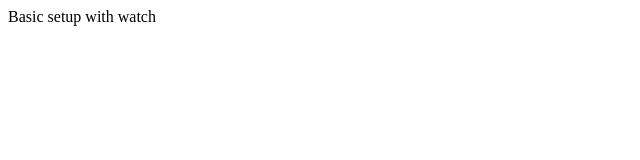
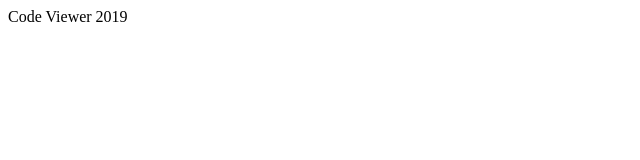
Before and after one commit to jmarkstevens/CodeViewer2019, a React app: page / in a window 1280 px wide. Shown: the top 160 px of the page, without its empty margins (0-640 px from the left). Built offline with nearby package versions, Linux system fonts and the light colour scheme.

Commit message:
first run

```diff
--- a/src/app.jsx
+++ b/src/app.jsx
@@ -1,6 +1,6 @@
 import React from 'react'
 import ReactDOM from 'react-dom'
 
-const title = 'Basic setup with watch'
+const title = 'Code Viewer 2019'
 
 ReactDOM.render(<div>{title}</div>, document.getElementById('react-app'))
--- a/wp/wp.config.js
+++ b/wp/wp.config.js
@@ -33,9 +33,5 @@ module.exports = {
   ],
   resolve: {
     extensions: ['*', '.css', '.js', '.jsx', '.scss']
-  },
-  externals: {
-    react: 'React',
-    'react-dom': 'ReactDOM'
   }
 }
```
Also changed, not shown: 1 other file (tests, documents, lock files or other folders).
